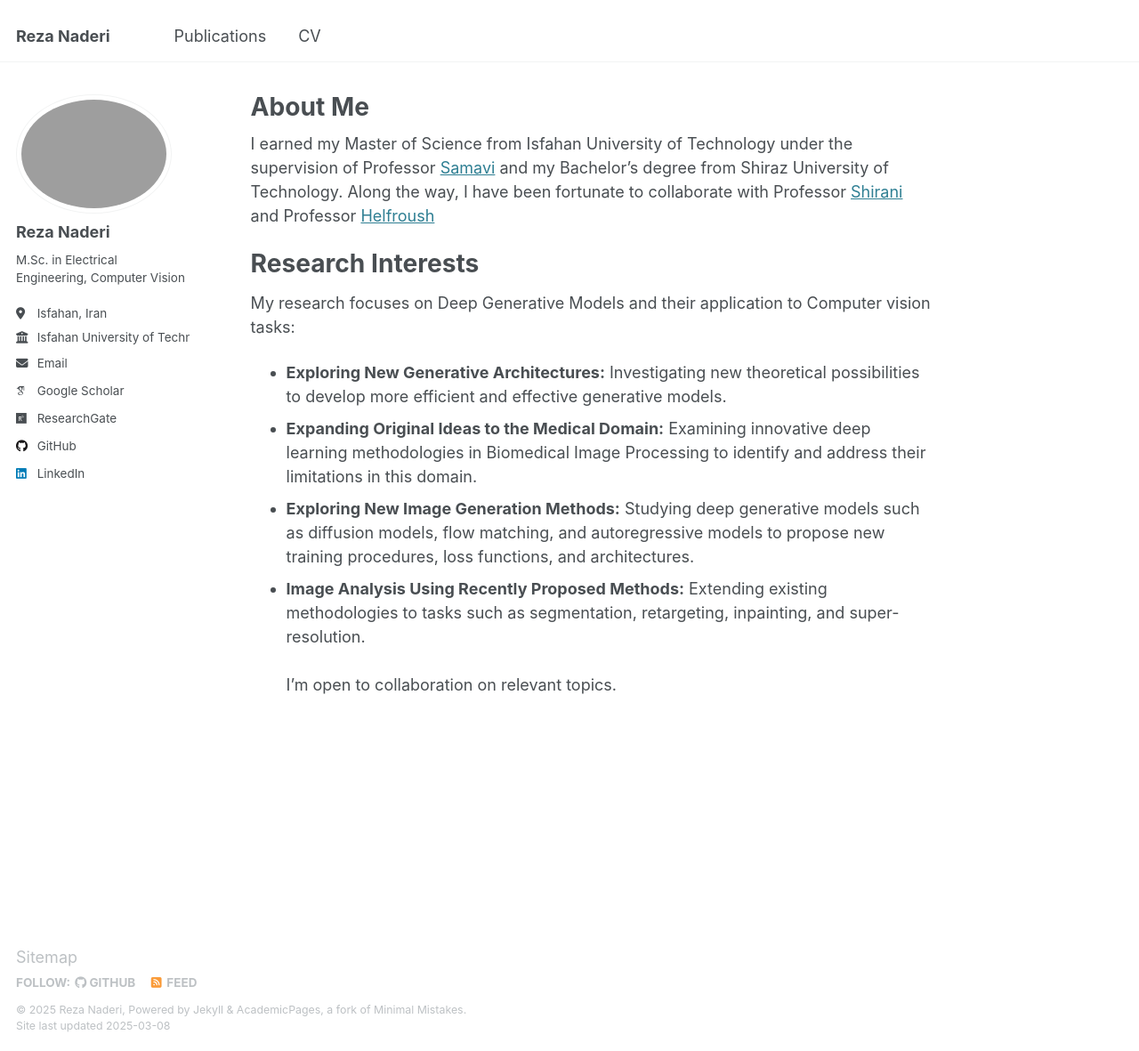
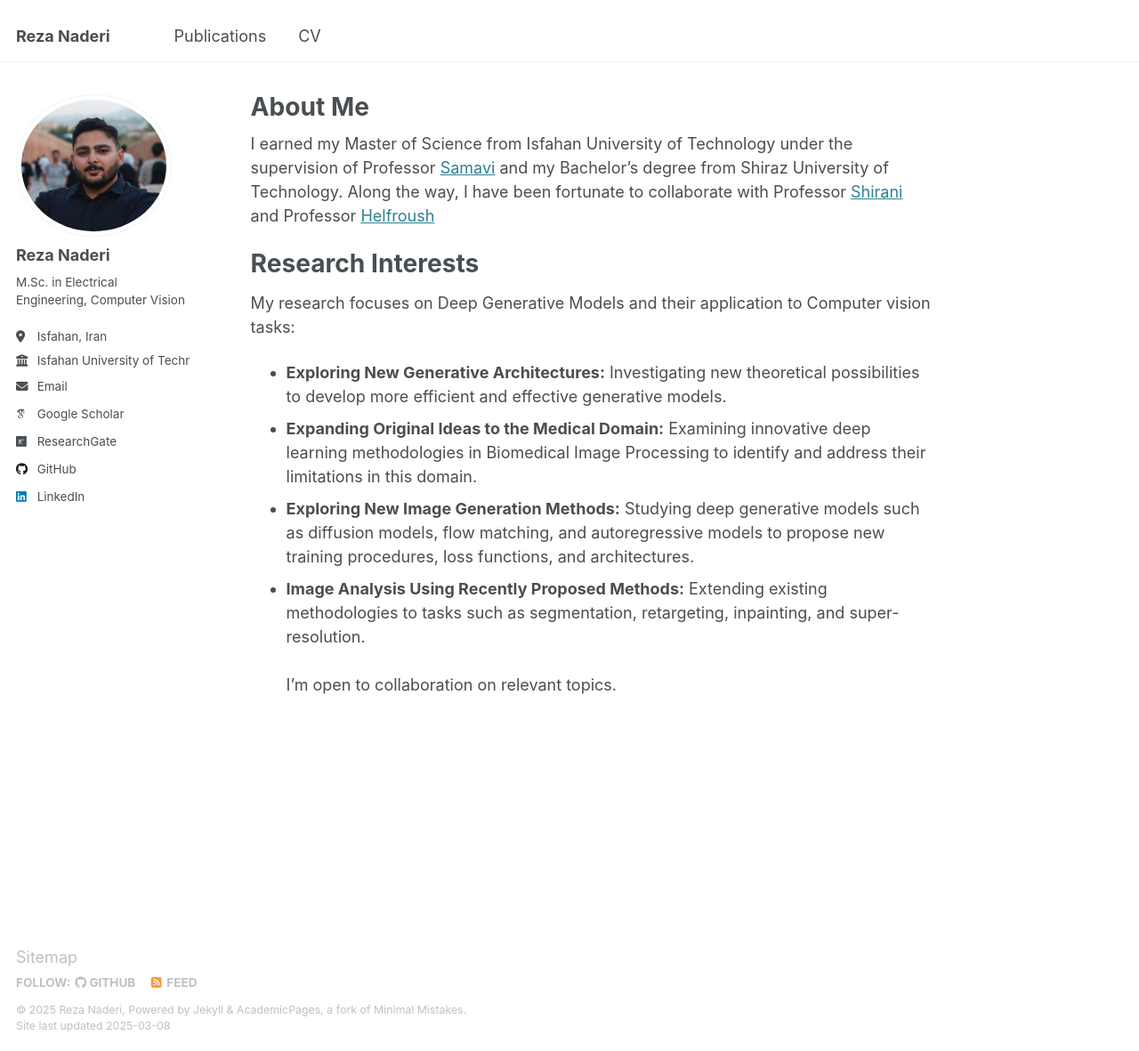
Before and after one commit to mohammadrezanaderi4/mohammadrezanaderi4.github.io, a Jekyll site: the page built from _pages/about.md, in a window 1280 px wide and 1181 px high. Shown: the whole window at 89% size. Built offline with Jekyll 4.4.1, drawn with Linux system fonts in a browser that asks for light colours; some web fonts are replaced.

Commit message:
Update _config.yml

```diff
--- a/_config.yml
+++ b/_config.yml
@@ -22,7 +22,7 @@ repository               : "mohammadrezanaderi4/mohammadrezanaderi4.github.io"
 #               Additional customization can be done by editing /_includes/author-profile.html
 author:
   # Biographic information
-  avatar           : "IMG_9344.JPG"
+  avatar           : "Profile.JPG"
   name             : "Reza Naderi"
   bio              : "M.Sc. in Electrical Engineering, Computer Vision"
   location         : "Isfahan, Iran"
```
